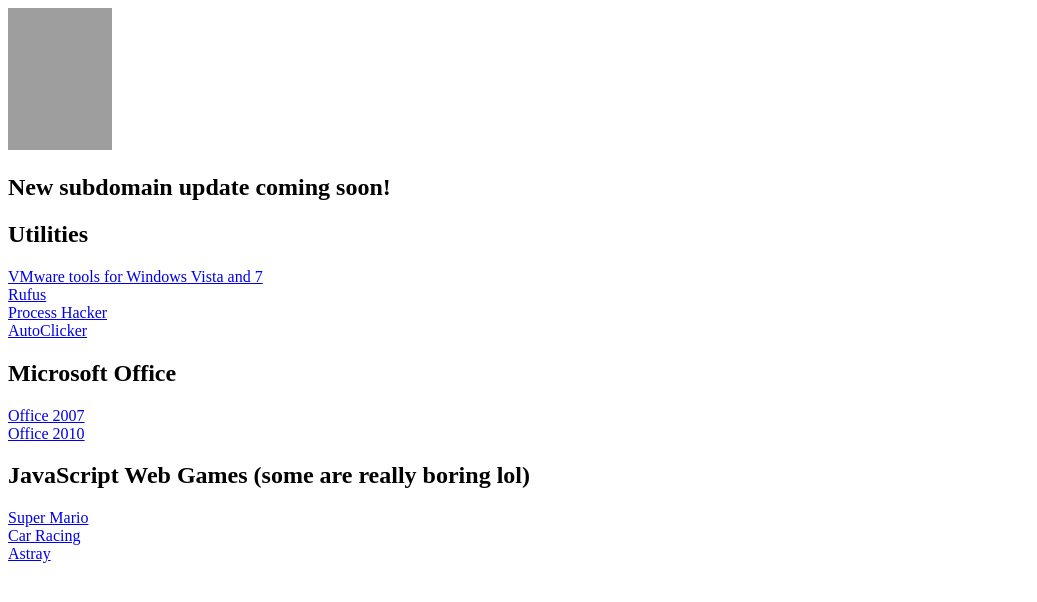
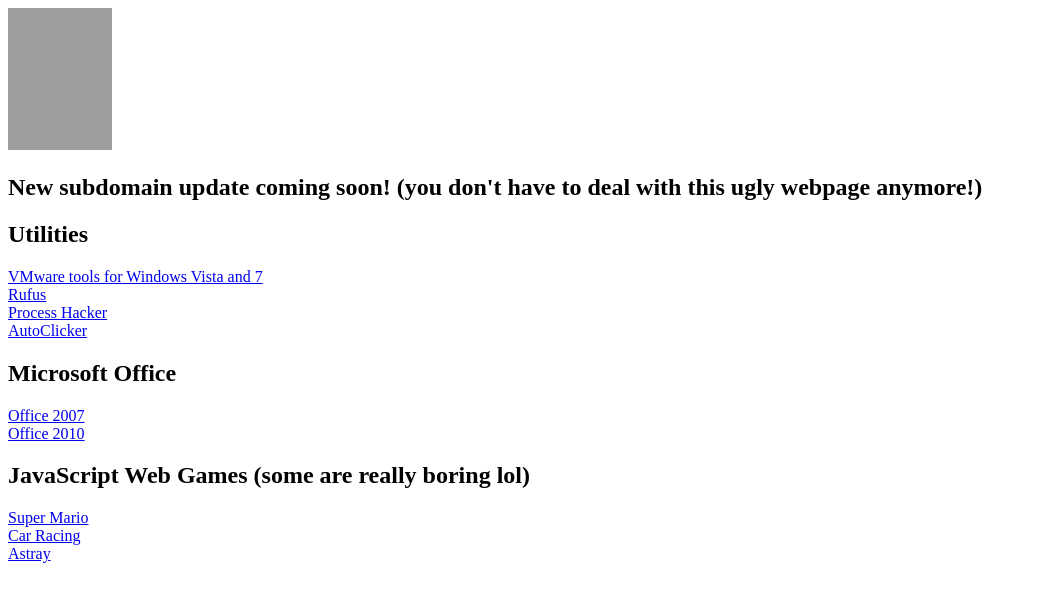
Before and after one commit to Tecqh/dl, a plain HTML site: page index.html in a window 1280 px wide. Shown: the whole page, without its empty margins (0-1037 px from the left). Drawn offline with Linux system fonts and the light colour scheme; grey boxes are pictures that could not be loaded.

Commit message:
Update index.html

```diff
--- a/index.html
+++ b/index.html
@@ -7,7 +7,7 @@
 <body>
 
 <img src="https://www.techpointch.cf/images/wow.png" alt="www.techpointch.cf" width="104" height="142">
-  <h2>New subdomain update coming soon!</h2>
+  <h2>New subdomain update coming soon! (you don't have to deal with this ugly webpage anymore!)</h2>
 <h2>Utilities</h2>
 
 <a href="https://dl.techpointch.cf/vmtools/">VMware tools for Windows Vista and 7</a> <br>
```
